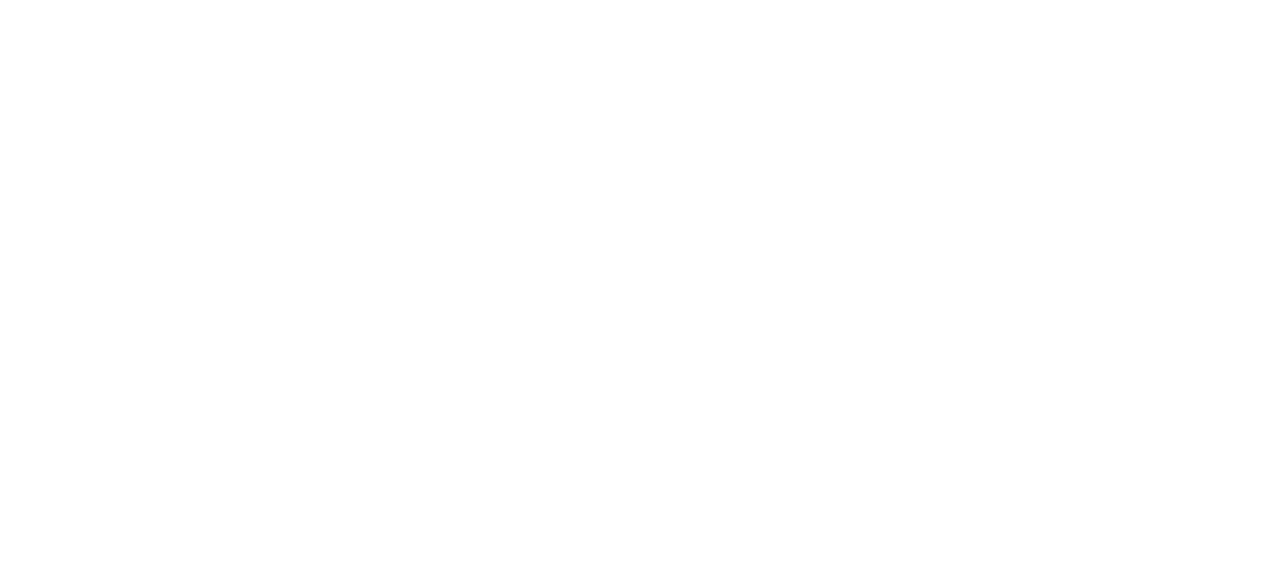
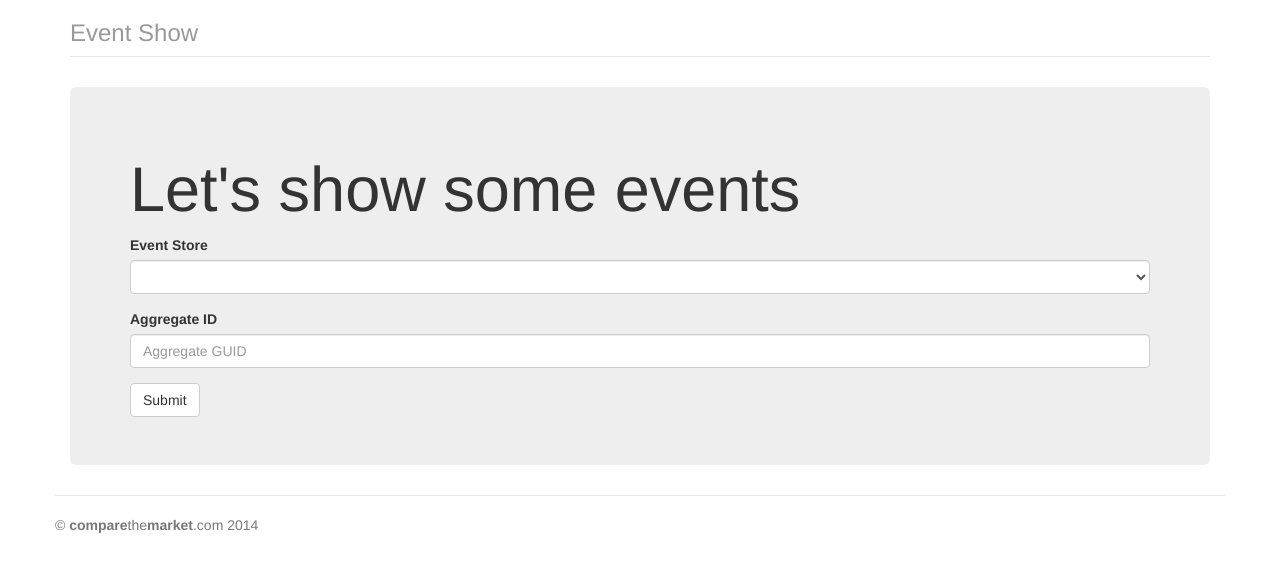
Before and after one commit to mfloryan/event-show, a website: page content/index.html in a window 1280 px wide. Drawn offline with Linux system fonts and the light colour scheme.

Commit message:
Marcin: Start with a simple form

```diff
--- /dev/null
+++ b/content/css/event-show.css
@@ -0,0 +1,10 @@
+.footer {
+    padding-top: 19px;
+    color: #777;
+    border-top: 1px solid #e5e5e5;
+}
+
+.header {
+    border-bottom: 1px solid #e5e5e5;
+    margin-bottom: 30px;
+}
--- a/content/index.html
+++ b/content/index.html
@@ -7,8 +7,44 @@
     <title>Event Show</title>
 
     <link href="css/bootstrap.min.css" rel="stylesheet">
+    <link href="css/event-show.css" rel="stylesheet">
 </head>
 <body>
+
+    <div class="container">
+
+        <div class="header">
+            <h3 class="text-muted">Event Show</h3>
+        </div>
+
+        <div class="jumbotron">
+            <h1>Let's show some events</h1>
+
+           <form role="form">
+                <div class="form-group">
+                    <label for="eventStore">Event Store</label>
+                    <select class="form-control" id="eventStore"></select>
+                </div>
+                <div class="form-group">
+                    <label for="aggregateId">Aggregate ID</label>
+                    <input type="password" class="form-control" id="aggregateId" placeholder="Aggregate GUID">
+                </div>
+
+                <button id="loadData" type="button" class="btn btn-default">Submit</button>
+            </form>
+
+        </div>
+
+        <div class="row">
+            <div id="results" />
+        </div>
+
+        <div class="footer">
+            <p>&copy; <b>compare</b>the<b>market</b>.com 2014</p>
+        </div>
+
+    </div>
+
     <script type="text/javascript" src="js/jquery-1.11.0.min.js"></script>
     <script src="js/bootstrap.min.js"></script>
     <script type="text/javascript" src="js/knockout-3.0.0.js"></script>
```
